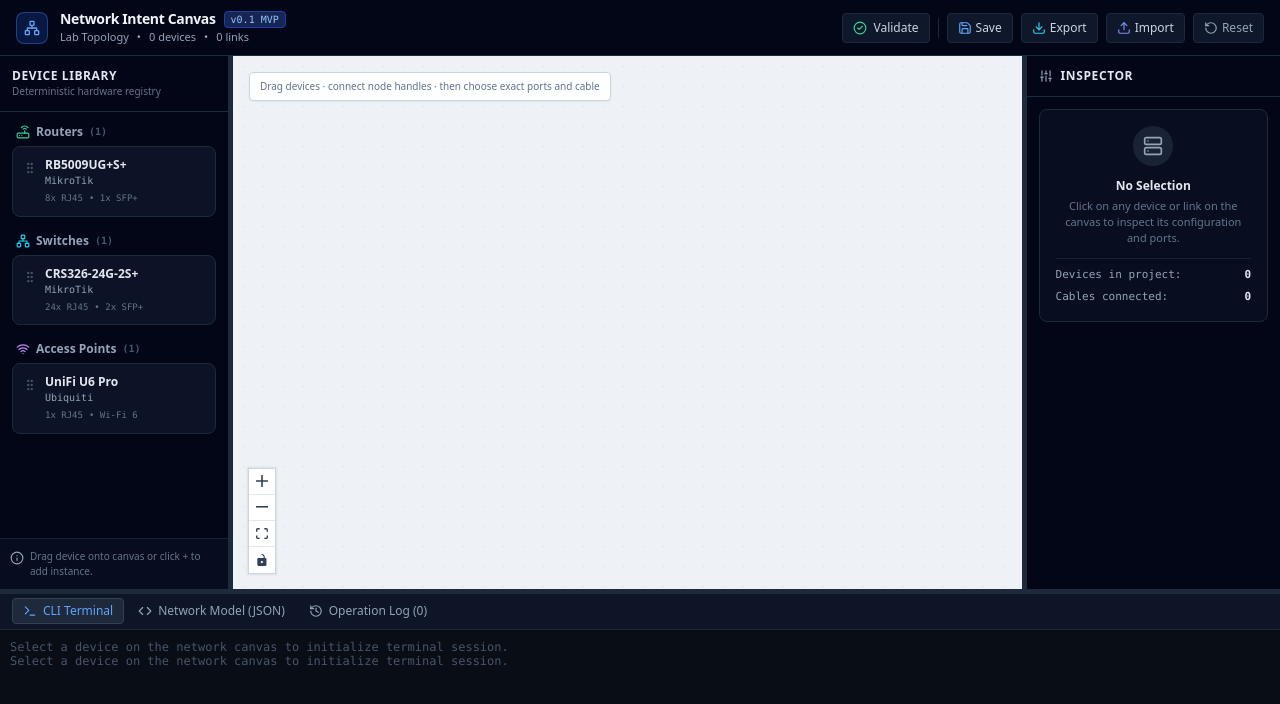
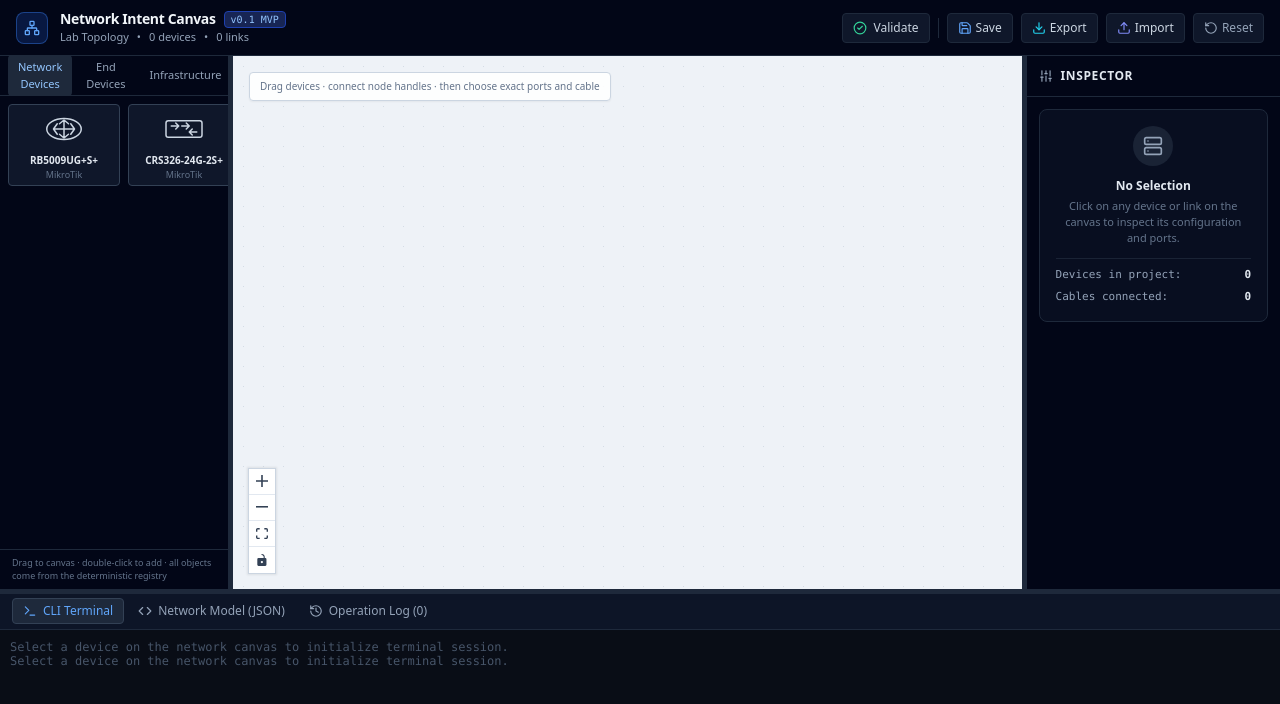
Before and after one commit to willlrock/network-intent-canvas, a React (Vite) app: page / in a window 1280 px wide. Shown: the top 704 px of the page. Built offline with nearby package versions, Linux system fonts and the light colour scheme.

Commit message:
feat: add Packet Tracer style device palette

```diff
--- a/src/components/DeviceLibrary.tsx
+++ b/src/components/DeviceLibrary.tsx
@@ -1,15 +1,29 @@
-import React from 'react';
-import { Router, Network, Wifi, Plus, GripVertical, Info } from 'lucide-react';
-import { DeviceRegistry, DeviceType } from '../device-registry';
+import { useState } from 'react';
+import { DeviceRegistry, DeviceType, DeviceCategory } from '../device-registry';
 import { useNetworkStore } from '../operations/useNetworkStore';
+import { DeviceSymbol } from '../canvas/DeviceSymbol';
+
+type PaletteGroup = 'network' | 'endpoints' | 'infrastructure';
+
+const GROUPS: Record<PaletteGroup, { label: string; categories: DeviceCategory[] }> = {
+  network: {
+    label: 'Network Devices',
+    categories: ['router', 'switch', 'access-point', 'firewall'],
+  },
+  endpoints: {
+    label: 'End Devices',
+    categories: ['desktop', 'laptop', 'server', 'printer', 'ip-phone', 'camera', 'nvr', 'nas', 'generic-endpoint'],
+  },
+  infrastructure: {
+    label: 'Infrastructure',
+    categories: ['internet'],
+  },
+};
 
 export function DeviceLibrary() {
   const { store } = useNetworkStore();
-  const devices = DeviceRegistry.getAll();
-
-  const routers = devices.filter((d) => d.category === 'router');
-  const switches = devices.filter((d) => d.category === 'switch');
-  const accessPoints = devices.filter((d) => d.category === 'access-point');
+  const [group, setGroup] = useState<PaletteGroup>('network');
+  const devices = DeviceRegistry.getAll().filter((d) => GROUPS[group].categories.includes(d.category));
 
   const onDragStart = (event: React.DragEvent, deviceType: DeviceType) => {
     event.dataTransfer.setData('application/network-device-type', deviceType.id);
@@ -17,131 +31,58 @@
   };
 
   const handleQuickAdd = (deviceType: DeviceType) => {
-    // Offset slightly for each new device
     const count = store.getState().project.devices.length;
-    const offset = (count % 6) * 40;
     store.addDevice({
       deviceTypeId: deviceType.id,
-      position: { x: 250 + offset, y: 150 + offset },
+      position: {
+        x: 150 + (count % 6) * 125,
+        y: 110 + (Math.floor(count / 6) % 4) * 105,
+      },
     });
   };
 
   return (
-    <div className="h-full flex flex-col bg-slate-950 border-r border-slate-800 select-none overflow-hidden">
-      {/* Sidebar Header */}
-      <div className="p-3 border-b border-slate-800 flex items-center justify-between">
-        <div>
-          <h2 className="text-xs font-bold uppercase tracking-wider text-slate-200">
-            Device Library
-          </h2>
-          <p className="text-[10px] text-slate-500">Deterministic hardware registry</p>
+    <div className="flex h-full flex-col overflow-hidden border-r border-slate-800 bg-slate-950">
+      <div className="flex h-10 shrink-0 items-center gap-1 border-b border-slate-800 px-2">
+        {(Object.keys(GROUPS) as PaletteGroup[]).map((key) => (
+          <button
+            key={key}
+            onClick={() => setGroup(key)}
+            className={
+              'rounded px-2.5 py-1 text-[11px] font-medium transition-colors ' +
+              (group === key
+                ? 'bg-slate-800 text-blue-300'
+                : 'text-slate-400 hover:bg-slate-900 hover:text-slate-200')
+            }
+          >
+            {GROUPS[key].label}
+          </button>
+        ))}
+      </div>
+
+      <div className="flex-1 overflow-auto p-2">
+        <div className="flex min-w-max gap-2">
+          {devices.map((device) => (
+            <button
+              type="button"
+              key={device.id}
+              draggable
+              onDragStart={(event) => onDragStart(event, device)}
+              onDoubleClick={() => handleQuickAdd(device)}
+              className="group flex h-[82px] w-[112px] shrink-0 cursor-grab flex-col items-center justify-center rounded border border-slate-700 bg-slate-900 px-2 text-center hover:border-blue-500 hover:bg-slate-800 active:cursor-grabbing"
+              title={'Drag ' + device.model + ' to canvas. Double-click to quick-add.'}
+            >
+              <DeviceSymbol category={device.visual.logicalSymbol} className="h-10 w-12 text-slate-300 group-hover:text-blue-300" />
+              <div className="mt-1 w-full truncate text-[10px] font-semibold text-slate-200">{device.model}</div>
+              <div className="w-full truncate text-[9px] text-slate-500">{device.vendor}</div>
+            </button>
+          ))}
         </div>
       </div>
 
-      {/* Categories List */}
-      <div className="flex-1 overflow-y-auto p-3 space-y-4">
-        {/* Routers */}
-        <CategorySection
-          title="Routers"
-          icon={<Router className="w-3.5 h-3.5 text-emerald-400" />}
-          devices={routers}
-          onDragStart={onDragStart}
-          onQuickAdd={handleQuickAdd}
-        />
-
-        {/* Switches */}
-        <CategorySection
-          title="Switches"
-          icon={<Network className="w-3.5 h-3.5 text-cyan-400" />}
-          devices={switches}
-          onDragStart={onDragStart}
-          onQuickAdd={handleQuickAdd}
-        />
-
-        {/* Access Points */}
-        <CategorySection
-          title="Access Points"
-          icon={<Wifi className="w-3.5 h-3.5 text-purple-400" />}
-          devices={accessPoints}
-          onDragStart={onDragStart}
-          onQuickAdd={handleQuickAdd}
-        />
-      </div>
-
-      {/* Tip footer */}
-      <div className="p-2.5 border-t border-slate-800/80 bg-slate-900/40 text-[10px] text-slate-500 flex items-start space-x-1.5">
-        <Info className="w-3.5 h-3.5 text-slate-400 mt-0.5 flex-shrink-0" />
-        <span>Drag device onto canvas or click + to add instance.</span>
+      <div className="shrink-0 border-t border-slate-800 px-3 py-1.5 text-[9px] text-slate-500">
+        Drag to canvas · double-click to add · all objects come from the deterministic registry
       </div>
     </div>
   );
 }
-
-function CategorySection({
-  title,
-  icon,
-  devices,
-  onDragStart,
-  onQuickAdd,
-}: {
-  title: string;
-  icon: React.ReactNode;
-  devices: DeviceType[];
-  onDragStart: (e: React.DragEvent, dev: DeviceType) => void;
-  onQuickAdd: (dev: DeviceType) => void;
-}) {
-  return (
-    <div className="space-y-1.5">
-      <div className="flex items-center space-x-1.5 text-xs font-semibold text-slate-400 px-1">
-        {icon}
-        <span>{title}</span>
-        <span className="text-[10px] font-mono text-slate-600">({devices.length})</span>
-      </div>
-
-      <div className="space-y-1.5">
-        {devices.map((device) => {
-          const rj45Count = device.interfaces.filter((i) => i.media === 'rj45').length;
-          const sfpCount = device.interfaces.filter((i) => i.media === 'sfp' || i.media === 'sfp+').length;
-
-          return (
-            <div
-              key={device.id}
-              draggable
-              onDragStart={(e) => onDragStart(e, device)}
-              className="group relative flex items-center justify-between p-2.5 bg-slate-900/80 hover:bg-slate-800/80 border border-slate-800 hover:border-slate-700 rounded-lg cursor-grab active:cursor-grabbing transition-all shadow-sm"
-            >
-              <div className="flex items-start space-x-2">
-                <GripVertical className="w-3.5 h-3.5 text-slate-600 group-hover:text-slate-400 mt-1 flex-shrink-0" />
-                <div>
-                  <div className="text-xs font-semibold text-slate-200 group-hover:text-blue-400 transition-colors">
-                    {device.model}
-                  </div>
-                  <div className="text-[10px] text-slate-400 font-mono">
-                    {device.vendor}
-                  </div>
-                  <div className="mt-1 flex items-center space-x-1.5 text-[9px] font-mono text-slate-500">
-                    {rj45Count > 0 && <span>{rj45Count}x RJ45</span>}
-                    {sfpCount > 0 && <span>• {sfpCount}x SFP+</span>}
-                    {device.capabilities.wifi && <span>• {device.capabilities.wifi}</span>}
-                  </div>
-                </div>
-              </div>
-
-              <button
-                type="button"
-                onClick={(e) => {
-                  e.stopPropagation();
-                  onQuickAdd(device);
-                }}
-                className="opacity-0 group-hover:opacity-100 p-1 rounded bg-blue-600 hover:bg-blue-500 text-white transition-opacity"
-                title={`Add ${device.model} to canvas`}
-              >
-                <Plus className="w-3.5 h-3.5" />
-              </button>
-            </div>
-          );
-        })}
-      </div>
-    </div>
-  );
-}
```
